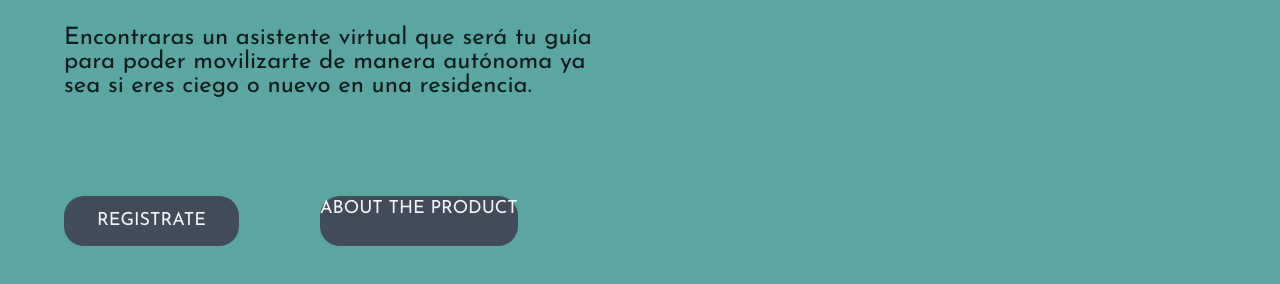
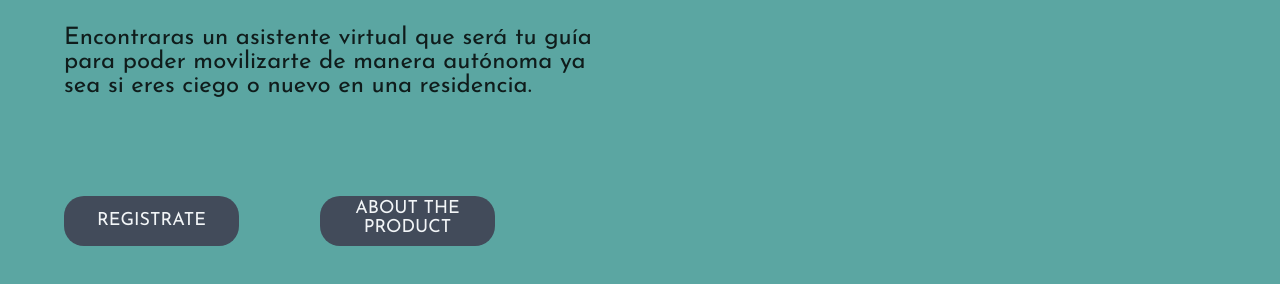
Before and after one commit to Dracoos98/VISUALIMPAIRED, a plain HTML site: page index.html in a window 1280 px wide. Shown: the part 454-738 px from the top of the page. Drawn offline with Linux system fonts and the light colour scheme.

Commit message:
Update estilos.css

```diff
--- a/estilos.css
+++ b/estilos.css
@@ -97,7 +97,7 @@ body nav {
   color: rgba(242, 245, 247, 1);
 }
 .one .aboutProduct {
-
+  width: 175px;
   height: 50px;
   color: rgba(0, 0, 0, 0.7799999713897705);
   position: absolute;
```
